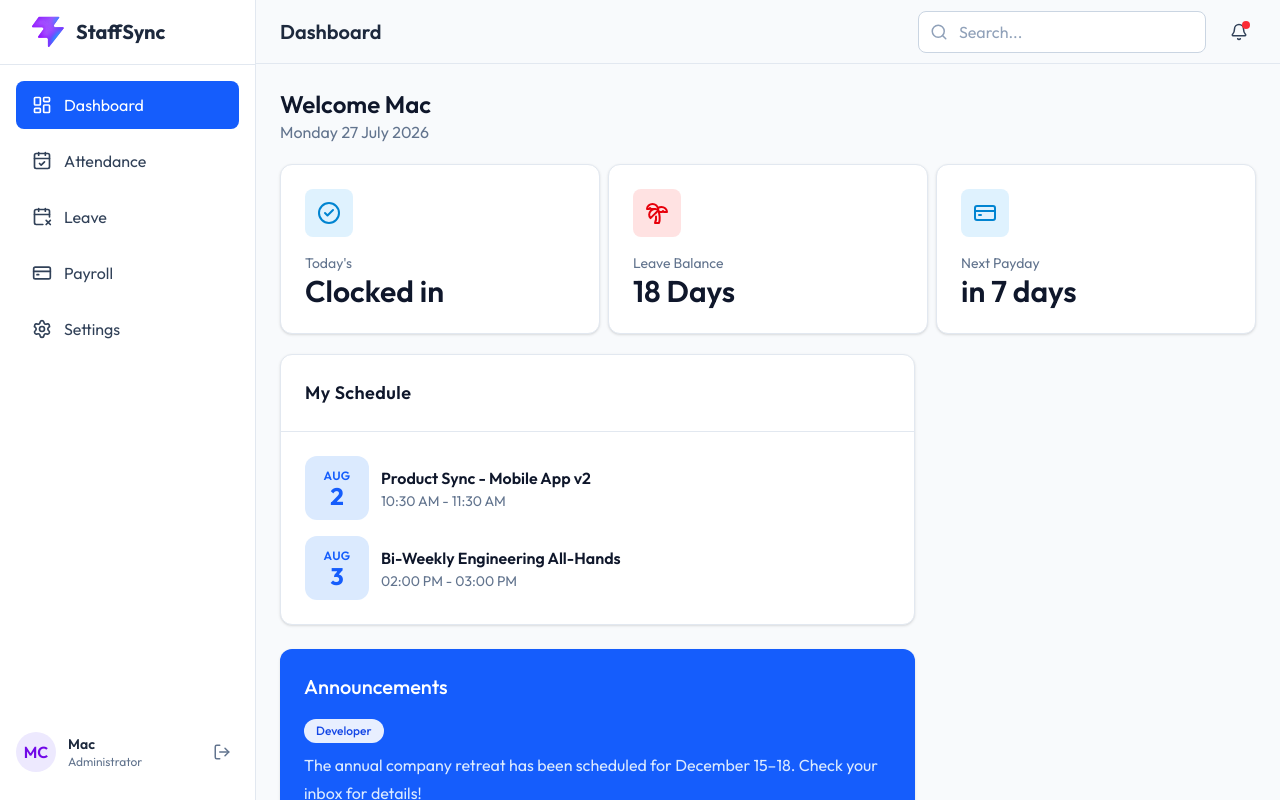
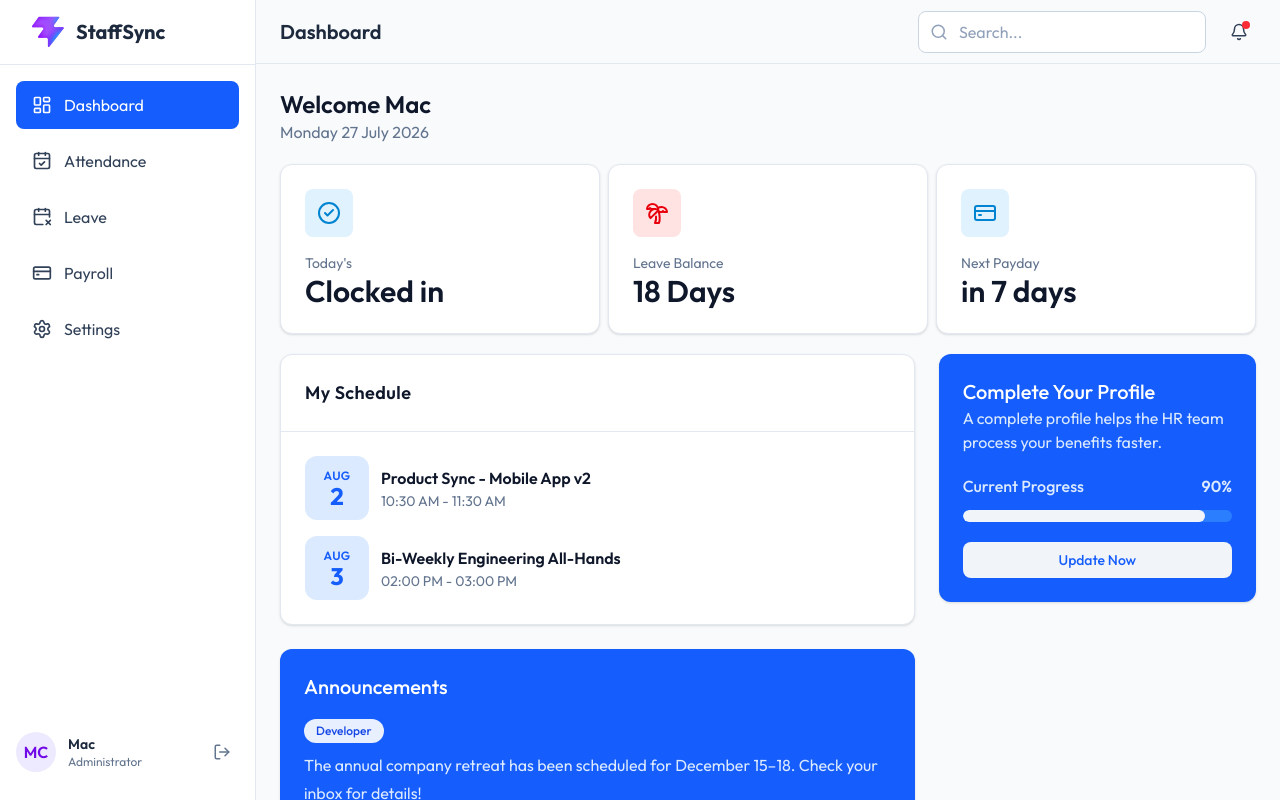
Before and after one commit to Firoz-mac/StaffSync, a React (Vite) app in the folder client/: page /dashboard in a window 1280 px wide. Shown: the top 800 px of the page. Built offline with nearby package versions, Linux system fonts and the light colour scheme.

Commit message:
feat): implement profile completion card and loading skeleton

```diff
--- a/client/src/components/Button.jsx
+++ b/client/src/components/Button.jsx
@@ -18,6 +18,7 @@ const Button = ({
         outline: "border border-slate-200 bg-white text-slate-700 hover:bg-slate-100 dark:border-slate-700 dark:bg-slate-900 dark:text-slate-100 dark:hover:bg-slate-800",
         danger: "bg-red-600 text-white hover:bg-red-700",
         success: "bg-emerald-600 text-white hover:bg-emerald-700",
+        white: "bg-slate-100 hover:bg-slate-200 text-blue-600 dark:bg-slate-800 dark:hover:bg-slate-700 dark:text-slate-100",
     }
 
   return (
--- /dev/null
+++ b/client/src/components/dashboard/ProgressBar.jsx
@@ -0,0 +1,66 @@
+import React from 'react'
+
+const ProgressBar = ({
+
+  type = "",
+  percentage = 0,
+  textClass= "text-slate-900 dark:text-slate-100",
+  barColor = "#2563eb",
+  barBgColor = "bg-slate-100 dark:bg-blue-900",
+  showPercentage = true,
+  className = "",
+
+}) => {
+
+  const progress = Math.max(0, Math.min(Math.round(percentage), 100));
+
+  return (
+    <div className={className}>
+
+      {
+        (type || showPercentage) && (
+          <div className={`mb-3 flex items-center justify-between ${textClass}`}>
+
+            {type && (
+              <span className="text-base font-medium ">
+                {type}
+              </span>
+              )
+            }
+
+            {
+              showPercentage && (
+                <span className="text-base font-semibold">
+                  {progress}%
+                </span>
+              )
+            }
+
+          </div>
+        )
+      }
+
+        {/* Bar */}
+        <div
+          className={`h-3 overflow-hidden rounded-full ${barBgColor}`}
+          role="progressbar"
+          aria-valuemin={0}
+          aria-valuemax={100}
+          aria-valuenow={progress}
+          aria-valuetext={`${progress}% complete`}
+          aria-label={type || "Progress"}
+        >
+            <div
+              className='h-full rounded-full transition-all duration-700 ease-out'
+              style={{
+                width: `${progress}%`,
+                backgroundColor: barColor
+              }}
+            />
+        </div>
+
+    </div>
+  )
+}
+
+export default ProgressBar
--- a/client/src/components/dashboard/admin/leaveStatistics/LeaveStatistics.jsx
+++ b/client/src/components/dashboard/admin/leaveStatistics/LeaveStatistics.jsx
@@ -1,5 +1,5 @@
 import React from 'react'
-import ProgressBar from './ProgressBar'
+import ProgressBar from '../../ProgressBar'
 import { leaveStatisticsData } from '../../../../constants/dashboard/leaveStatisticsData'
 import { leaveStatisticsBarPercentage } from '../../../../utils/chartUtils'
 import ListSkeleton from '../../../skeleton/ListSkeleton'
@@ -18,10 +18,12 @@ const LeaveStatistics = () => {
 
       <div className="mt-6 space-y-8">
         {
-          progressBarData.map((leave)=>(
+          progressBarData.map(({type, count, color})=>(
             <ProgressBar
-              key={leave.type}
-              leave={leave}
+              key={type}
+              type={type}
+              percentage={count}
+              barColor={color}
             />
           ))
         }
--- a/client/src/components/dashboard/admin/leaveStatistics/ProgressBar.jsx
+++ /dev/null
@@ -1,46 +0,0 @@
-import React from 'react'
-
-const ProgressBar = ({leave}) => {
-
-  const {
-    type="",
-    percentage=0,
-    color = "#2563eb",
-  } = leave;
-
-  const progress = Math.max(0, Math.min(percentage, 100));
-
-  return (
-    <div>
-        <div className='mb-3 flex items-center justify-between'>
-            <span className="text-base font-medium text-slate-900 dark:text-slate-100">
-              {type}
-            </span>
-            <span className="text-base font-semibold text-slate-900 dark:text-slate-100">
-              {progress}%
-            </span>
-        </div>
-
-        {/* Bar */}
-        <div
-          className="h-3 overflow-hidden rounded-full bg-slate-100 dark:bg-slate-800"
-          role="progressbar"
-          aria-valuemin={0}
-          aria-valuemax={100}
-          aria-valuenow={progress}
-          aria-label={type}
-        >
-            <div
-              className='h-full rounded-full transition-all duration-700 ease-out'
-              style={{
-                width: `${progress}%`,
-                backgroundColor: color
-              }}
-            />
-        </div>
-
-    </div>
-  )
-}
-
-export default ProgressBar
--- /dev/null
+++ b/client/src/components/dashboard/employee/ProfileCompletionCard.jsx
@@ -0,0 +1,40 @@
+import React from 'react'
+import Card from '../../Card'
+import ProgressBar from '../ProgressBar'
+import Button from '../../Button'
+import ListSkeleton from '../../skeleton/ListSkeleton'
+import ProfileCompletionSkeleton from '../../skeleton/ProfileCompletionSkeleton'
+
+const ProfileCompletionCard = () => {
+  return (
+    <Card
+        withDefaultBackground={false}
+        withDefaultBorder={false}
+        className='p-4 lg:p-6 space-y-5
+        bg-blue-600 dark:border-blue-700
+        border-blue-600 dark:bg-blue-950'
+    >
+
+      <div className='text-blue-100'>
+        <h4 className='text-xl font-medium text-white'>Complete Your Profile</h4>
+        <p>A complete profile helps the HR team process your benefits faster.</p>
+      </div>
+
+      <ProgressBar
+        type={"Current Progress"}
+        percentage={90}
+        textClass={'text-blue-100'}
+        barColor={"#F1F5F9"}
+        barBgColor={'bg-blue-500 dark:bg-blue-900'}
+      />
+
+      <Button variant='white' className='w-full'>
+        Update Now
+      </Button>
+
+    </Card>
+    // <ProfileCompletionSkeleton/>
+  )
+}
+
+export default ProfileCompletionCard
--- /dev/null
+++ b/client/src/components/skeleton/ProfileCompletionSkeleton.jsx
@@ -0,0 +1,16 @@
+import React from 'react'
+import Skeleton from './Skeleton'
+
+const ProfileCompletionSkeleton = () => {
+  return (
+    <div className="rounded-xl border border-slate-200 bg-white p-6">
+        <Skeleton className="h-20 w-full"/>
+        <div className="mt-6">
+            <Skeleton className="h-4 w-full" />
+            <Skeleton className="mt-2 h-3 w-28" />
+        </div>
+    </div>
+  )
+}
+
+export default ProfileCompletionSkeleton
--- a/client/src/pages/dashboard/EmployeeDashboard.jsx
+++ b/client/src/pages/dashboard/EmployeeDashboard.jsx
@@ -3,6 +3,7 @@ import WelcomeBanner from '../../components/dashboard/WelcomeBanner'
 import SummaryCardSection from '../../components/dashboard/summaryCard/SummaryCardSection'
 import Announcements from '../../components/dashboard/Announcements'
 import MySchedule from '../../components/dashboard/employee/mySchedule/MySchedule'
+import ProfileCompletionCard from '../../components/dashboard/employee/ProfileCompletionCard'
 
 const EmployeeDashboard = () => {
   return (
@@ -19,7 +20,9 @@ const EmployeeDashboard = () => {
 
         </div>
 
-        <div  className='flex flex-col gap-6'></div>
+        <div  className='flex flex-col gap-6'>
+          <ProfileCompletionCard/>
+        </div>
 
       </div>
     </div>
```
